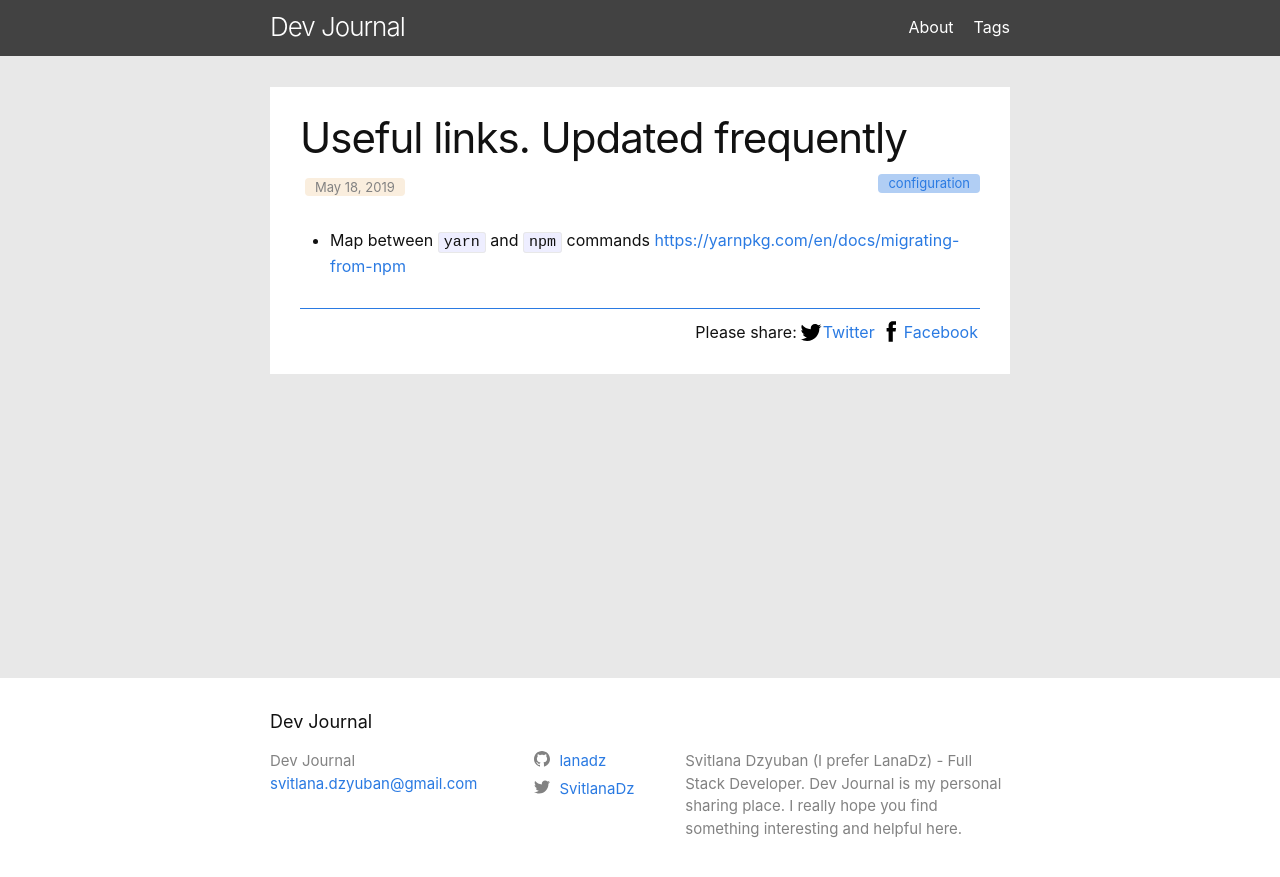
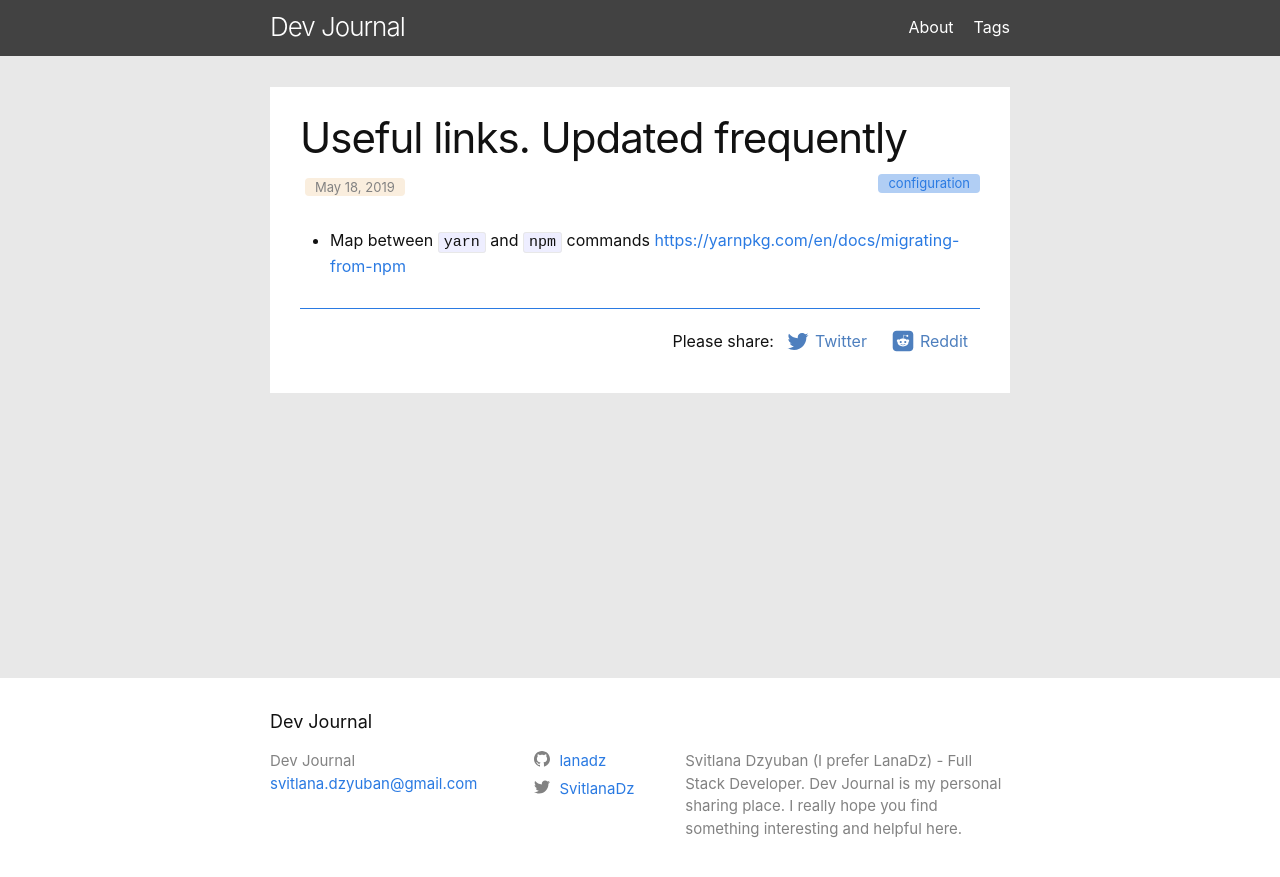
Before and after one commit to owldot/lanadz.github.io, a Jekyll site: the page built from _posts/2019-05-18-useful-links.markdown, in a window 1280 px wide. Shown: the top 877 px of the page. Built offline with Jekyll 4.4.1, drawn with Linux system fonts in a browser that asks for light colours.

Commit message:
Styling for share button, Remove FB add Reddit

```diff
--- a/_includes/share_buttons.html
+++ b/_includes/share_buttons.html
@@ -1,16 +1,26 @@
 <div class="share-page">
-  Please share:
+  <span>Please share:</span>
+
+  <!-- <a class="button" href="https://www.facebook.com/sharer/sharer.php?u={{ site.url }}{{ site.baseurl }}{{ page.url }}"
+    onclick="window.open(this.href, 'pop-up', 'left=20,top=20,width=500,height=500,toolbar=1,resizable=0'); return false;"
+    title="Share on Facebook">
+    {% include social-icon.html icon="Facebook2" %}
+    Facebook
+  </a> -->
+
   <a class="button"
-    href="https://twitter.com/intent/tweet?text={{ page.title }}&url={{ site.url }}{{ page.url }}&via={{ site.twitter_username }}&related={{ site.twitter_username }}"
-    rel="nofollow" target="_blank" title="Share on Twitter">
-    {% include social-icon.html icon="Twitter" %}</span>
+    href="https://twitter.com/intent/tweet?text={{ page.title }}&url={{ site.url }}{{ site.baseurl }}{{ page.url }}"
+    onclick="window.open(this.href, 'pop-up', 'left=20,top=20,width=500,height=500,toolbar=1,resizable=0'); return false;"
+    title="Share on Twitter">
+    {% include social-icon.html icon="Twitter" %}
     Twitter
   </a>
 
-  <a class="button" href="https://facebook.com/sharer.php?u={{ site.url }}{{ page.url }}" rel="nofollow" target="_blank"
-    title="Share on Facebook">
-    {% include social-icon.html icon="Facebook2" %}</span>
-    Facebook
+  <a class="button"
+    href="http://www.reddit.com/submit?url={{ site.url }}{{ site.baseurl }}{{ page.url }}&title={{ page.title }}"
+    onclick="window.open(this.href, 'pop-up', 'left=20,top=20,width=900,height=500,toolbar=1,resizable=0'); return false;"
+    title="Share on Reddit">
+    {% include social-icon.html icon="Reddit" %} Reddit
   </a>
 
 </div>
--- a/_includes/social-icon.html
+++ b/_includes/social-icon.html
@@ -25,4 +25,6 @@
     <svg fill="#000000" height="24" viewBox="0 0 24 24" width="24" xmlns="http://www.w3.org/2000/svg"><path d="M0 0h24v24H0z" fill="none"/><circle cx="6.18" cy="17.82" r="2.18"/><path d="M4 4.44v2.83c7.03 0 12.73 5.7 12.73 12.73h2.83c0-8.59-6.97-15.56-15.56-15.56zm0 5.66v2.83c3.9 0 7.07 3.17 7.07 7.07h2.83c0-5.47-4.43-9.9-9.9-9.9z"/></svg>
   {% when "Email" %}
     <svg fill="#000000" height="24" viewBox="0 0 24 24" width="24" xmlns="http://www.w3.org/2000/svg"><path d="M20 4H4c-1.1 0-1.99.9-1.99 2L2 18c0 1.1.9 2 2 2h16c1.1 0 2-.9 2-2V6c0-1.1-.9-2-2-2zm0 4l-8 5-8-5V6l8 5 8-5v2z"/><path d="M0 0h24v24H0z" fill="none"/></svg>
+  {% when "Reddit" %}
+  <svg fill="#000000" width="24" height="24" viewBox="0 0 1792 1792" xmlns="http://www.w3.org/2000/svg"><path d="M1067 1129q13 13 0 26-53 53-171 53t-171-53q-13-13 0-26 5-6 13-6t13 6q42 42 145 42t145-42q5-6 13-6t13 6zm-263-156q0 31-23 54t-54 23-54-23-23-54q0-32 22.5-54.5t54.5-22.5 54.5 22.5 22.5 54.5zm338 0q0 31-23 54t-54 23-54-23-23-54q0-32 22.5-54.5t54.5-22.5 54.5 22.5 22.5 54.5zm215-103q0-42-30-72t-73-30q-42 0-73 31-113-78-267-82l54-243 171 39q1 32 23.5 54t53.5 22q32 0 54.5-22.5t22.5-54.5-22.5-54.5-54.5-22.5q-48 0-69 43l-189-42q-17-5-21 13l-60 268q-154 6-265 83-30-32-74-32-43 0-73 30t-30 72q0 30 16 55t42 38q-5 25-5 48 0 122 120 208.5t289 86.5q170 0 290-86.5t120-208.5q0-25-6-49 25-13 40.5-37.5t15.5-54.5zm307-454v960q0 119-84.5 203.5t-203.5 84.5h-960q-119 0-203.5-84.5t-84.5-203.5v-960q0-119 84.5-203.5t203.5-84.5h960q119 0 203.5 84.5t84.5 203.5z"/></svg>
 {% endcase %}
--- a/_scss/minima/_layout.scss
+++ b/_scss/minima/_layout.scss
@@ -320,9 +320,23 @@
   align-items: center;
   border-top: 1px solid $brand-color;
   padding-top: 10px;
+
   .button {
     display: flex;
     align-items: center;
     margin: 0 2px;
+    padding: 10px;
+    color:  desaturate($brand-color, 30%);;
+    &:hover {
+      text-decoration: none;
+      color: saturate($brand-color, 50%);
+      svg {
+        fill: saturate($brand-color, 50%);
+      }
+    }
+    svg {
+      margin-right: 5px;
+      fill: desaturate($brand-color, 30%);
+    }
   }
 }
```
